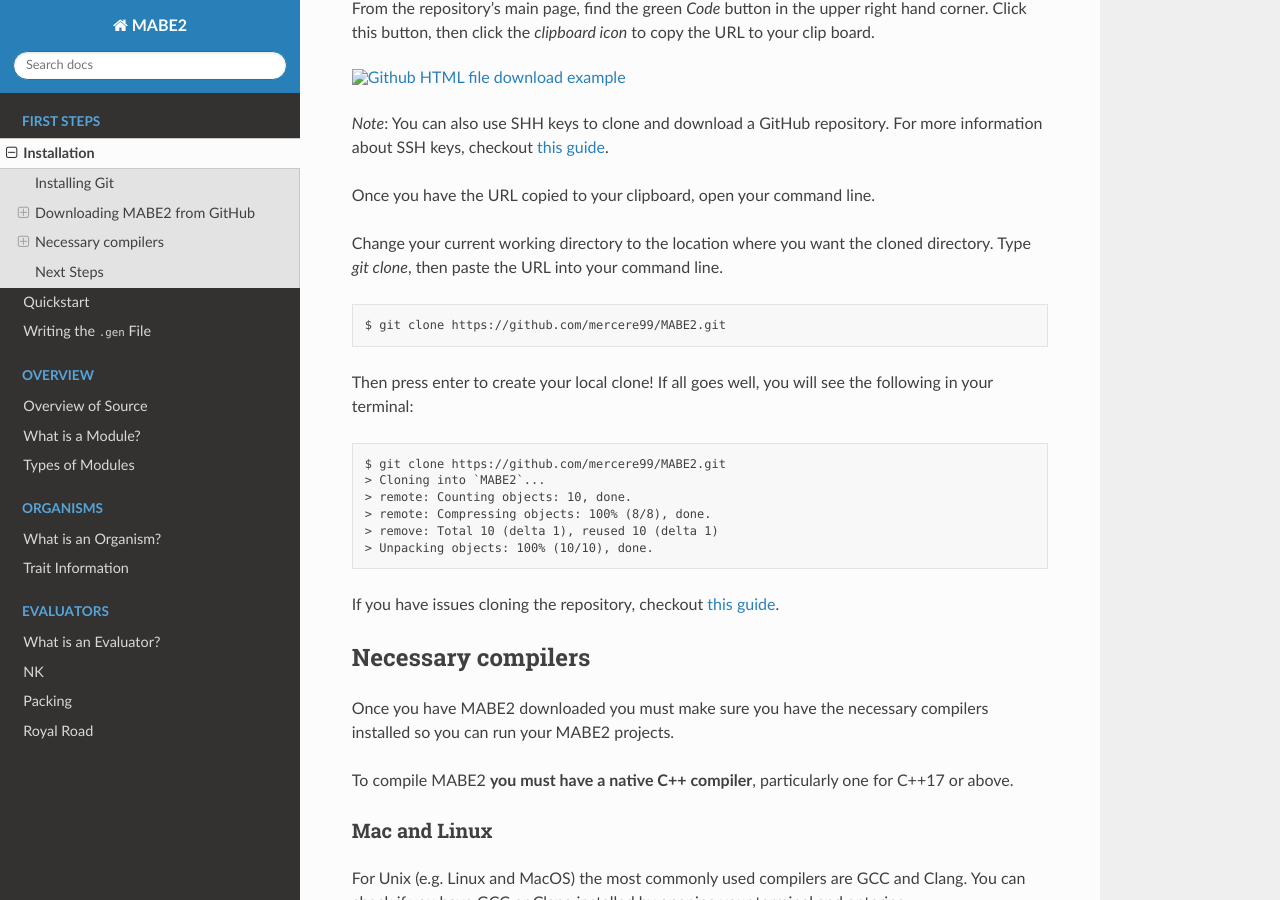
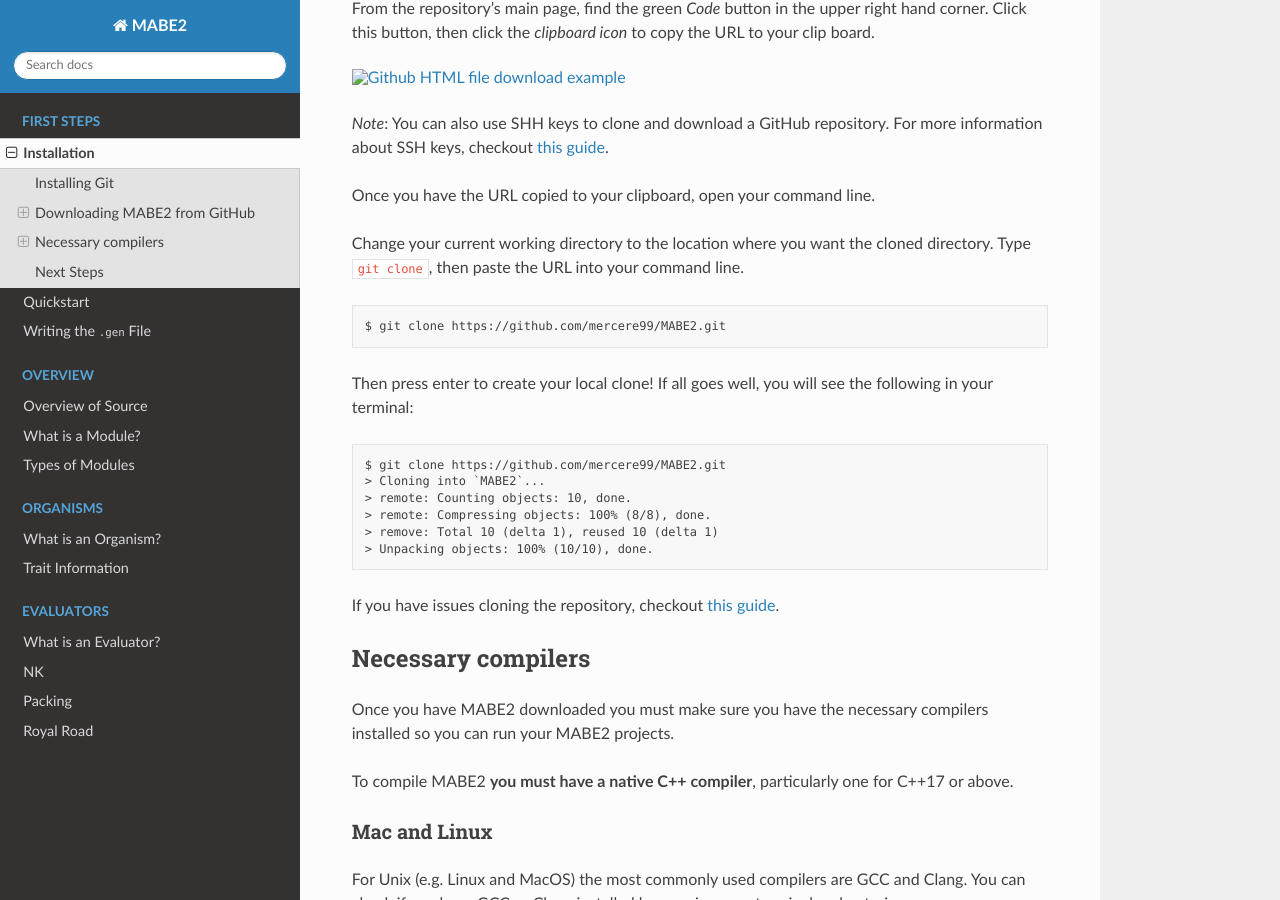
Before and after one commit to mercere99/MABE2, a Sphinx documentation site: the page built from docs/first_steps/00_installation.rst, in a window 1280 px wide and 900 px high, scrolled down 706 px. Built offline with Sphinx 7.4.7 and the Read the Docs theme 2.0.0, drawn with Linux system fonts in a browser that asks for light colours.

Commit message:
Correct monospace text

```diff
--- a/docs/first_steps/00_installation.rst
+++ b/docs/first_steps/00_installation.rst
@@ -50,7 +50,7 @@ For more information about SSH keys, checkout `this guide <https://docs.github.c
 Once you have the URL copied to your clipboard, open your command line.
 
 Change your current working directory to the location where you want the cloned directory.
-Type `git clone`, then paste the URL into your command line.
+Type ``git clone``, then paste the URL into your command line.
 
 .. code-block::
 
```
